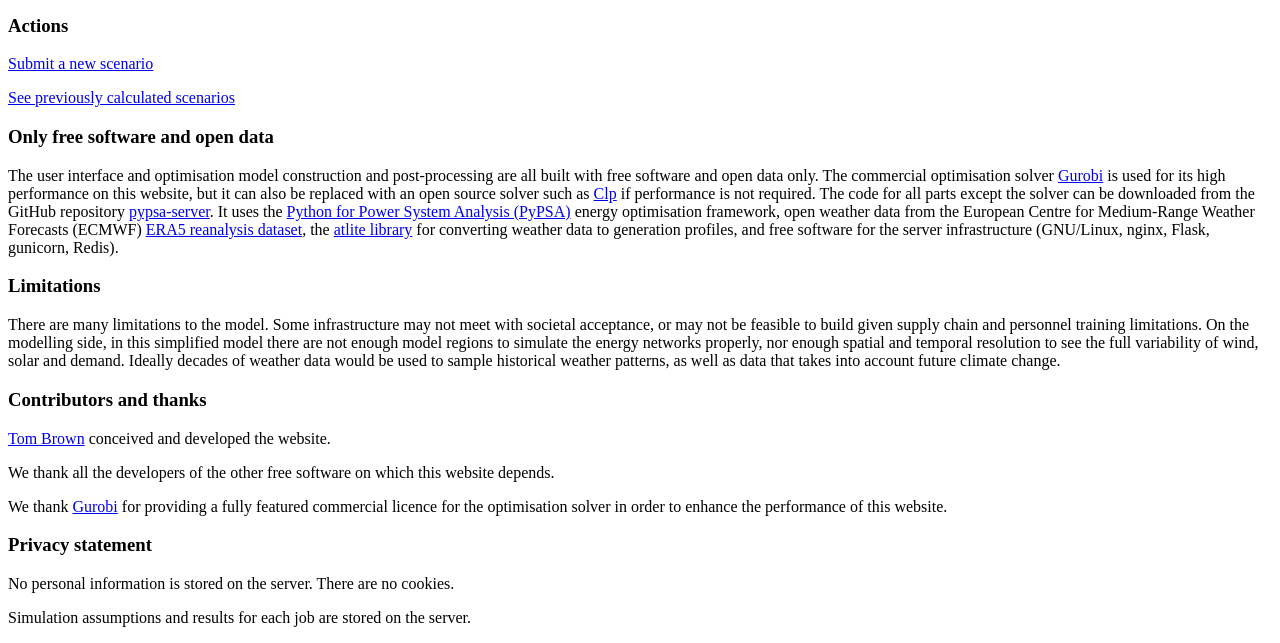
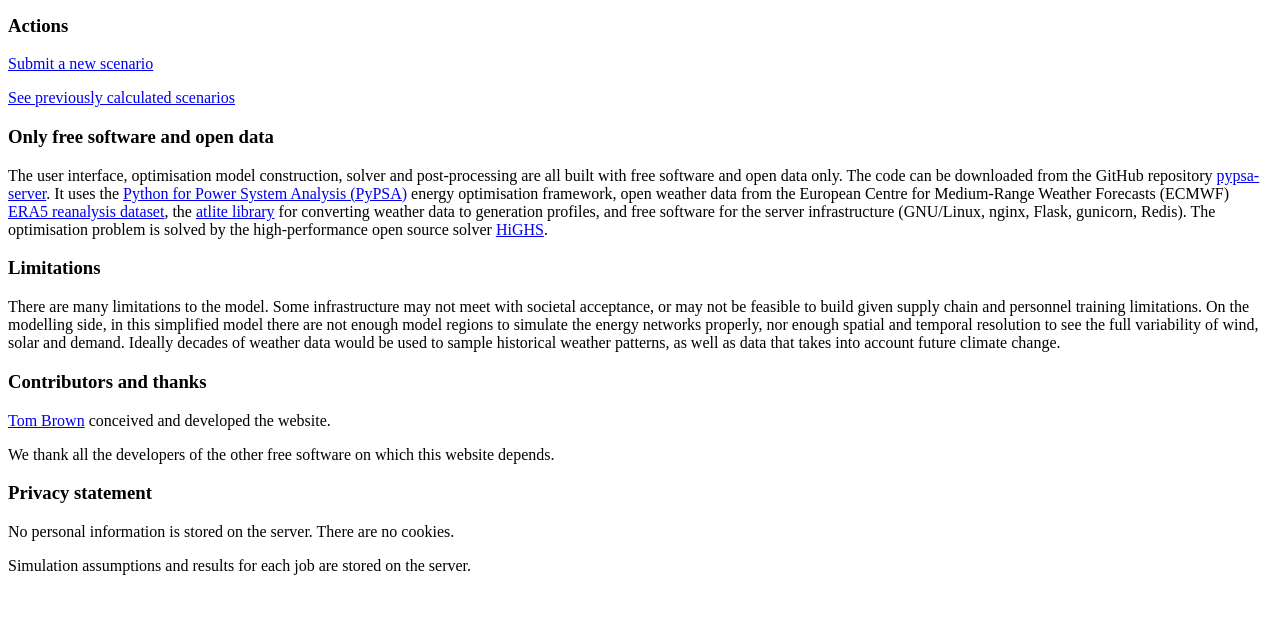
Before and after one commit to PyPSA/pypsa-server, a Flask app: page / in a window 1280 px wide. Shown: the part 208-851 px from the top of the page. After the commit the page ends 783 px from the top, so only its background shows below. Run offline with Flask 2, Linux system fonts and the light colour scheme.

Commit message:
Switch solver from Gurobi to HiGHS

```diff
--- a/templates/index.html
+++ b/templates/index.html
@@ -19,15 +19,9 @@
     <p><a href="results">See previously calculated scenarios</a></p>
 
     <h3>Only free software and open data</h3>
-    <p>The user interface and optimisation model construction and
+    <p>The user interface, optimisation model construction, solver and
        post-processing are all built with free software and open data
-       only. The commercial optimisation
-       solver <a href="https://www.gurobi.com">Gurobi</a> is used for
-       its high performance on this website, but it can also be
-       replaced with an open source solver such
-       as <a href="https://github.com/coin-or/Clp">Clp</a> if
-       performance is not required.  The code for all parts except the
-       solver can be downloaded from the GitHub
+       only. The code can be downloaded from the GitHub
        repository <a href="https://github.com/PyPSA/pypsa-server">pypsa-server</a>. It
        uses the <a href="https://github.com/PyPSA/PyPSA">Python for
        Power System Analysis (PyPSA)</a> energy optimisation
@@ -38,14 +32,14 @@
        the <a href="https://github.com/PyPSA/atlite">atlite
        library</a> for converting weather data to generation profiles,
        and free software for the server infrastructure (GNU/Linux,
-       nginx, Flask, gunicorn, Redis).</p>
+      nginx, Flask, gunicorn, Redis). The optimisation problem is
+      solved by the high-performance open source solver <a href="https://www.maths.ed.ac.uk/hall/HiGHS/">HiGHS</a>.</p>
 
     <h3>Limitations</h3>
     <p>There are many limitations to the model. Some infrastructure may not meet with societal acceptance, or may not be feasible to build given supply chain and personnel training limitations. On the modelling side, in this simplified model there are not enough model regions to simulate the energy networks properly, nor enough spatial and temporal resolution to see the full variability of wind, solar and demand. Ideally decades of weather data would be used to sample historical weather patterns, as well as data that takes into account future climate change.</p>
     <h3>Contributors and thanks</h3>
     <p><a href="https://nworbmot.org/">Tom Brown</a> conceived and developed the website.</p>
     <p>We thank all the developers of the other free software on which this website depends.</p>
-    <p>We thank <a href="https://www.gurobi.com">Gurobi</a> for providing a fully featured commercial licence for the optimisation solver in order to enhance the performance of this website.</p>
     <h3>Privacy statement</h3>
     <p>No personal information is stored on the server. There are no cookies.</p>
     <p>Simulation assumptions and results for each job are stored on the server.</p>
```
Also changed, not shown: config.yaml (+12 -9 lines).
